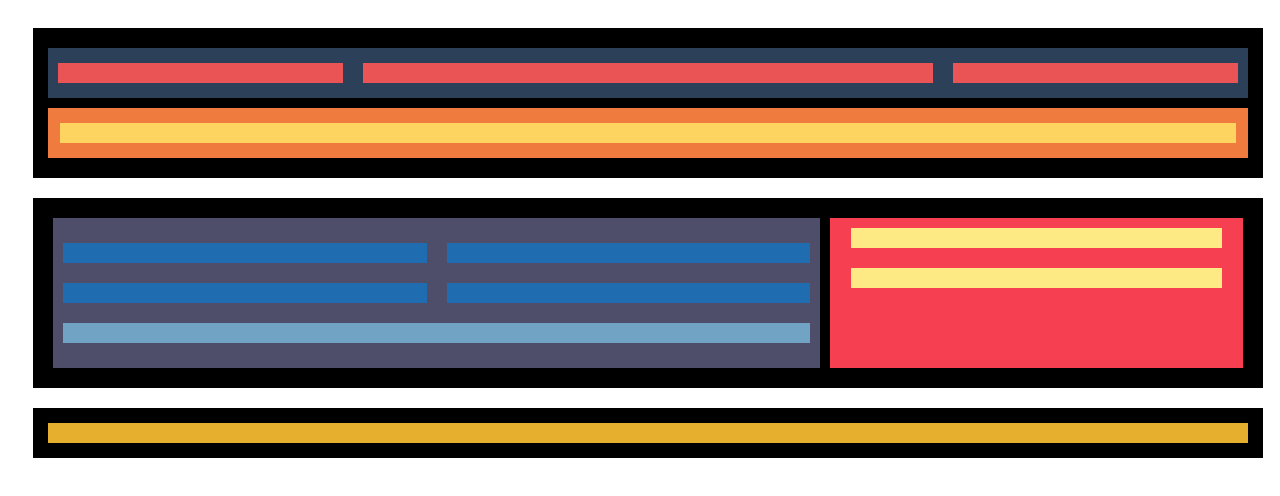
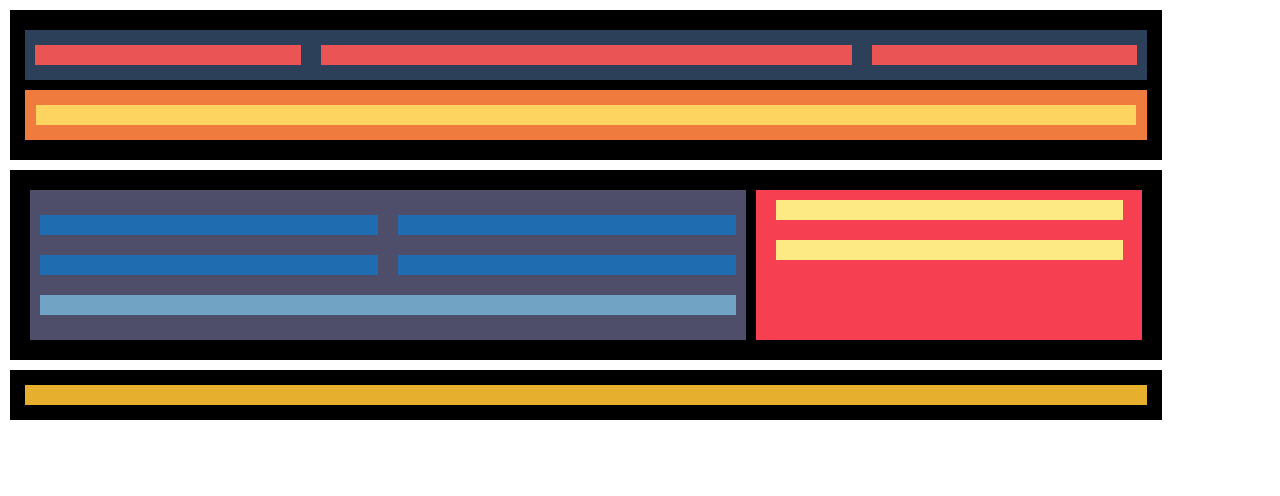
Before and after one commit to xapolin1979/sprint1, a plain HTML site: page nivell_1/index.html in a window 1280 px wide. Drawn offline with Linux system fonts and the light colour scheme.

Commit message:
arregado el scroll

```diff
--- a/nivell_1/index.html
+++ b/nivell_1/index.html
@@ -5,8 +5,7 @@
     <meta name="viewport" content="width=device-width, initial-scale=1.0" />
     <title>nivell1</title>
     <link rel="stylesheet" href="style.css" />
-    <link rel="stylesheet" href="../nivell_2//style.css">
-    <link rel="stylesheet" href="../nivell_3/style.css">
+
   </head>
   <body>
     <div class="contain1">
--- a/nivell_1/style.css
+++ b/nivell_1/style.css
@@ -1,10 +1,9 @@
+* {
+  box-sizing: border-box;
+  margin: 0px auto;
+}
 body {
-  width: 100%;
-  height: auto;
-  display: flex;
-  flex-direction: column;
-  justify-content: start;
-  align-items: center;
+  min-height: 100vh;
 }
 /*Contain1*/
 .contain1 {
@@ -16,7 +15,7 @@ body {
   flex-direction: column;
   justify-content: center;
   align-items: center;
-  margin: 20px;
+  margin-top: 20px;
 }
 .c1_card1 {
   width: 100%;
@@ -32,7 +31,6 @@ body {
   height: 20px;
   background-color: rgb(234, 84, 85);
   margin: 10px;
-
 }
 .card1_item2 {
   width: 50%;
@@ -71,6 +69,7 @@ body {
   flex-direction: row;
   justify-content: center;
   align-items: center;
+  margin-top: 20px;
 }
 
 .c2_card1 {
@@ -144,7 +143,7 @@ body {
   display: flex;
   justify-content: center;
   align-items: center;
-  margin: 20px;
+  margin-top: 20px;
 }
 .c3_card1 {
   width: 100%;
@@ -152,7 +151,52 @@ body {
   background-color: rgb(230, 175, 46);
 }
 
+.card1_item1 {
+  transition: 1s;
+}
+.card1_item1:hover {
+  background-color: rgb(102, 255, 0);
+  transform: scale(1.2);
+}
+
+@media only screen and (max-width: 1300px) {
+  .contain1 {
+    width: 90%;
+    height: auto;
+    padding: 15px;
+    background-color: black;
+    display: flex;
+    justify-content: center;
+    align-items: center;
+    margin: 10px;
+  }
+  .contain2 {
+    width: 90%;
+    height: auto;
+    padding: 15px;
+    background-color: black;
+    display: flex;
+    justify-content: center;
+    align-items: center;
+    margin: 10px;
+  }
+  .contain3 {
+    width: 90%;
+    height: auto;
+    padding: 15px;
+    background-color: black;
+    display: flex;
+    justify-content: center;
+    align-items: center;
+    margin: 10px;
+  }
+}
+
 @media only screen and (max-width: 900px) {
+  body {
+    background-color: rgb(47, 174, 22);
+  }
+
   .contain1 {
     width: 80%;
     height: auto;
@@ -210,38 +254,37 @@ body {
 }
 
 @media only screen and (max-width: 500px) {
+  body {
+    background-color: rgb(0, 55, 255);
+  }
+}
 
+@media only screen and (max-width: 500px) {
   .c1_card1 {
     width: 100%;
     height: auto;
     background-color: rgb(45, 64, 89);
     display: flex;
-     flex-direction: column;
+    flex-direction: column;
     justify-content: center;
     align-items: center;
     margin: 5px;
-
   }
   .card1_item1 {
     width: 95%;
     height: 20px;
     background-color: rgb(234, 84, 85);
-
-
   }
   .card1_item2 {
     width: 95%;
     height: 20px;
     background-color: rgb(234, 84, 85);
-
   }
   .card1_item3 {
     width: 95%;
     height: 20px;
     background-color: rgb(234, 84, 85);
-
   }
-
 
   .c2_card1 {
     width: 100%;
@@ -261,9 +304,4 @@ body {
     flex-wrap: wrap;
     justify-content: space-around;
   }
-
-
-
-
-
 }
```
